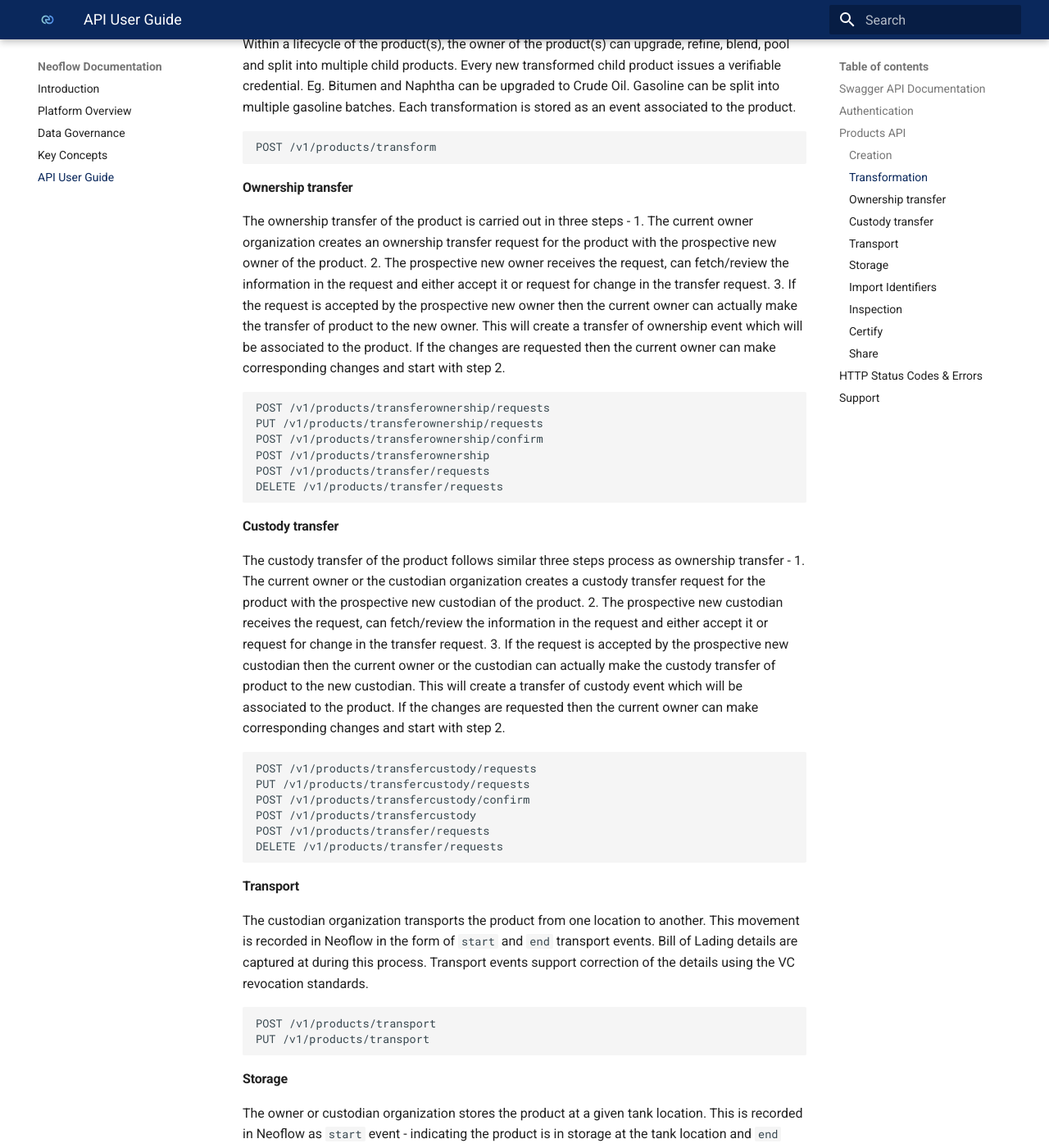
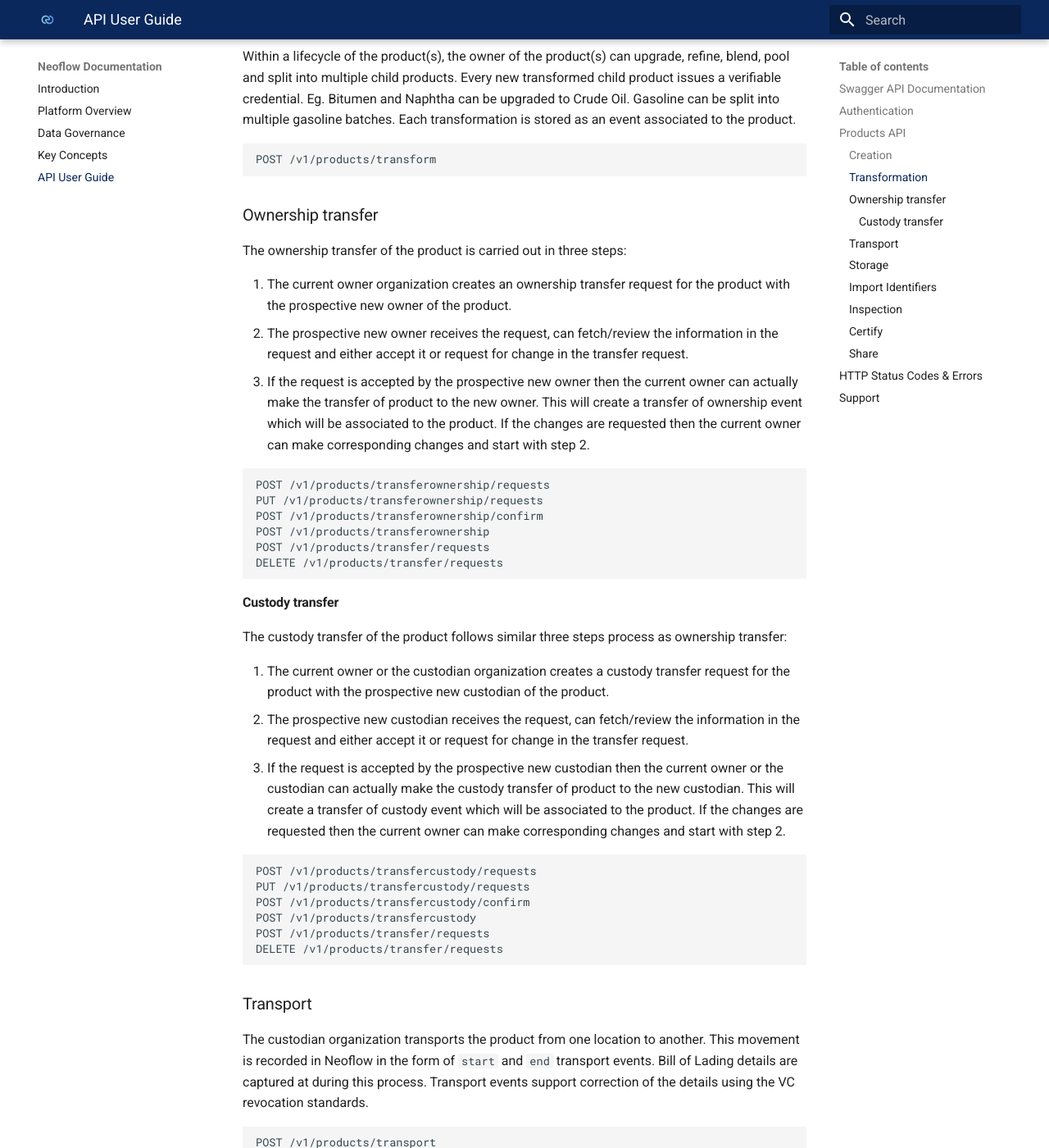
Before and after one commit to armen-mavennet/neoflow-docs-1, an MkDocs documentation site: the page built from docs/api-user-guide.md, in a window 1280 px wide and 1400 px high, scrolled down 1155 px. Shown: the whole window at 82% size. Built offline with MkDocs 1.6.1 and Material for MkDocs 9.7.7, drawn with Linux system fonts in a browser that asks for light colours; some of the changed text lies outside the part shown.

````diff
--- a/docs/api-user-guide.md
+++ b/docs/api-user-guide.md
@@ -21,31 +20,33 @@
 
 Below are the set of functions that can be carried out on the product. Please be sure to have the authentication material at hand before beginning to work with the API endpoints.
 
-#### Creation
+### Creation
 
 The products can be created and fetched in the Neoflow platform using below set of API endpoints. When a product is created, a corresponding creation of the product event is also stored in Neoflow. Each product and the event is uniquely identified with a UUID.
 
-```
+```http
 POST /v1/products
 GET /v1/products
 GET /v1/products/{id}
 ```
-#### Transformation
+
+### Transformation
 
 Within a lifecycle of the product(s), the owner of the product(s) can upgrade, refine, blend, pool and split into multiple child products. Every new transformed child product issues a verifiable credential. Eg. Bitumen and Naphtha can be upgraded to Crude Oil. Gasoline can be split into multiple gasoline batches. Each transformation is stored as an event associated to the product.
 
-```
+```http
 POST /v1/products/transform
 ```
 
-#### Ownership transfer
+### Ownership transfer
 
-The ownership transfer of the product is carried out in three steps -
+The ownership transfer of the product is carried out in three steps:
+
 1. The current owner organization creates an ownership transfer request for the product with the prospective new owner of the product.
 2. The prospective new owner receives the request, can fetch/review the information in the request and either accept it or request for change in the transfer request.
 3. If the request is accepted by the prospective new owner then the current owner can actually make the transfer of product to the new owner. This will create a transfer of ownership event which will be associated to the product. If the changes are requested then the current owner can make corresponding changes and start with step 2.
 
-```
+```http
 POST /v1/products/transferownership/requests
 PUT /v1/products/transferownership/requests
 POST /v1/products/transferownership/confirm
@@ -56,12 +57,13 @@
 
 #### Custody transfer
 
-The custody transfer of the product follows similar three steps process as ownership transfer -
+The custody transfer of the product follows similar three steps process as ownership transfer:
+
 1. The current owner or the custodian organization creates a custody transfer request for the product with the prospective new custodian of the product.
 2. The prospective new custodian receives the request, can fetch/review the information in the request and either accept it or request for change in the transfer request.
 3. If the request is accepted by the prospective new custodian then the current owner or the custodian can actually make the custody transfer of product to the new custodian. This will create a transfer of custody event which will be associated to the product. If the changes are requested then the current owner can make corresponding changes and start with step 2.
 
-```
+```http
 POST /v1/products/transfercustody/requests
 PUT /v1/products/transfercustody/requests
 POST /v1/products/transfercustody/confirm
@@ -70,51 +72,53 @@
 DELETE /v1/products/transfer/requests
 ```
 
-#### Transport
+### Transport
 
 The custodian organization transports the product from one location to another. This movement is recorded in Neoflow in the form of `start` and `end` transport events. Bill of Lading details are captured at during this process. Transport events support correction of the details using the VC revocation standards.
 
-```
+```http
 POST /v1/products/transport
 PUT /v1/products/transport
 ```
 
-#### Storage
+### Storage
 
 The owner or custodian organization stores the product at a given tank location. This is recorded in Neoflow as `start` event - indicating the product is in storage at the tank location and `end` event - indicating the product is out of storage.
 
-```
+```http
 POST /v1/products/storage
 ```
 
-#### Import Identifiers
+### Import Identifiers
 
 The owner of the product should first share the product with their customs broker. The broker can then access the product and add relevant identifiers from the import declaration documents (i.e. entry summary ID, free trade zone admissions no. or QP In-Bond). This is stored as an event on Neoflow. Neoflow supports correction of the import identifier details using the VC revocation standards.
 
-```
+```http
 POST /v1/products/QPInBond
 PUT /v1/products/QPInBond
 ```
 
-#### Inspection
+### Inspection
 
 The owner or custodian organization can inspect the product for its physical and chemical specifications at any point of time. The inspection result is recorded as event in Neoflow.
 
-```
+```http
 POST /v1/products/inspect
 ```
-#### Certify
+
+### Certify
 
 Neoflow enables users to submit pre-arrival and "intent to import" information to customs and regulatory agencies. The owner can claim free trade agreement benefits by "certifying" eligibility and submitting required data fields to the relevant parties.
 
-```
+```http
 POST /v1/products/certify
 ```
-#### Share
+
+### Share
 
 The owner of the product can share or unshare the product with another organization(s). If the product is shared, an organization can access all the product details such as product's physical and chemical specifications, associated events with their location of occurrence, origin, product's composition/traceablility hierarchy and uploaded documents if any.
 
-```
+```http
 POST /v1/products/share
 GET /v1/products/share
 DELETE /v1/products/share
````
Also changed, not shown: other parts of docs/api-user-guide.md (+3 -4 lines), 1 other file.
